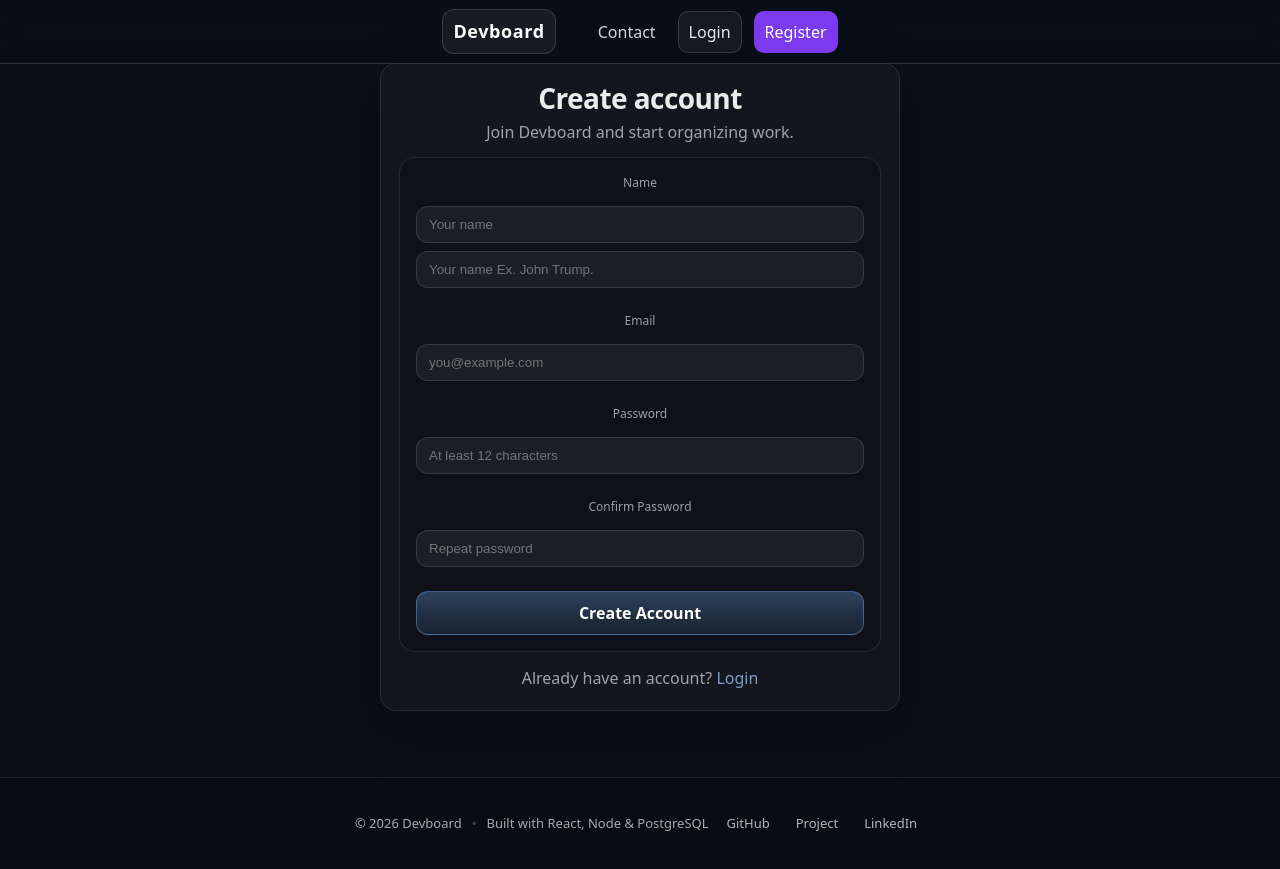
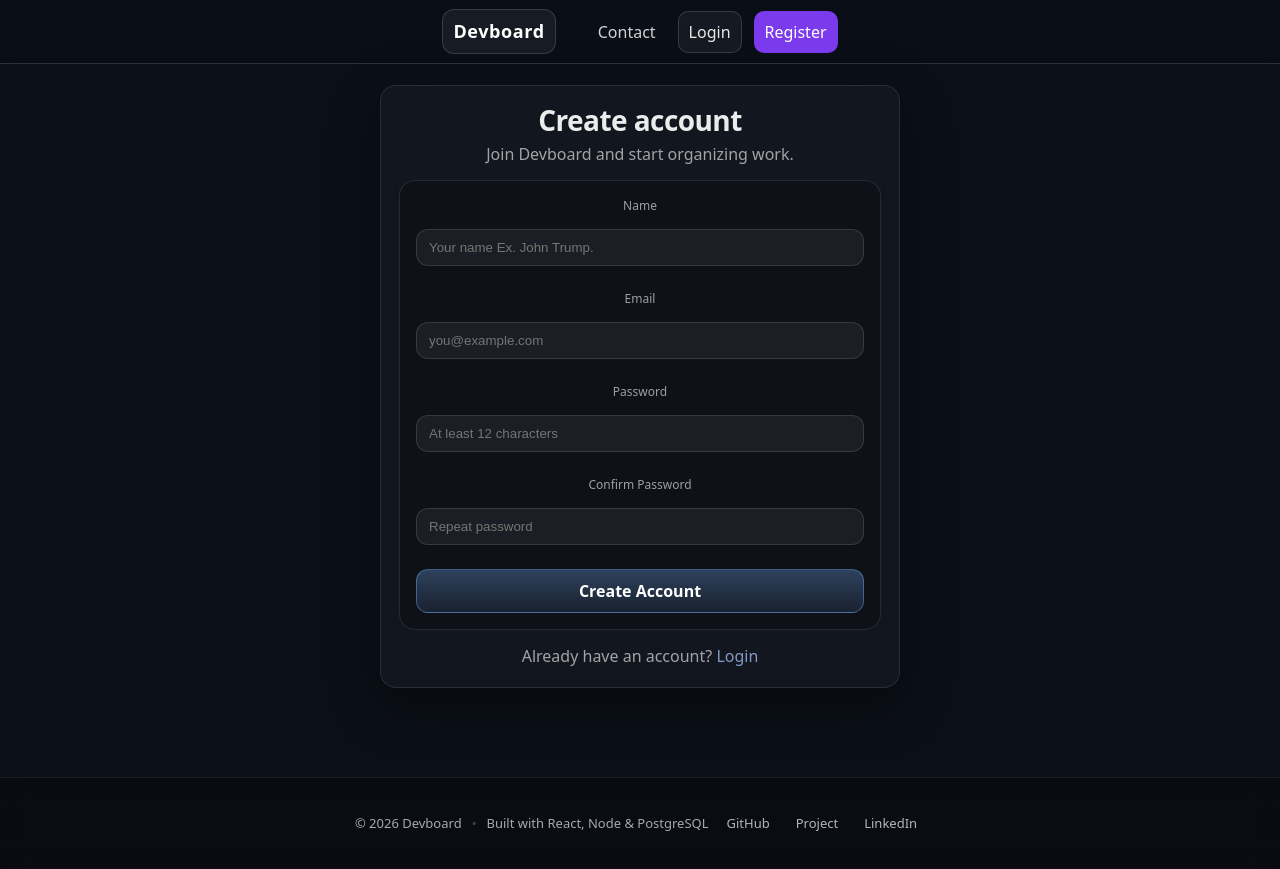
Before and after one commit to med-ilyass/devboard-tracker, a React (Vite) app in the folder frontend/devboard/: page /register in a window 1280 px wide. Built offline with nearby package versions, Linux system fonts and the light colour scheme; no server answers.

Commit message:
Fixing duplicate input in regiter page

```diff
--- a/frontend/devboard/src/pages/Register.jsx
+++ b/frontend/devboard/src/pages/Register.jsx
@@ -69,8 +69,6 @@ export default function Register({ onLogin }) {
         <form className="form" onSubmit={handleSubmit}>
           <div className="field">
             <label>Name</label>
-            <input name="name" placeholder="Your name" required />
-
             <input name="name" placeholder="Your name Ex. John Trump." required />
 
           </div>
```
Also changed, not shown: 2 other files (tests, documents, lock files or other folders).
